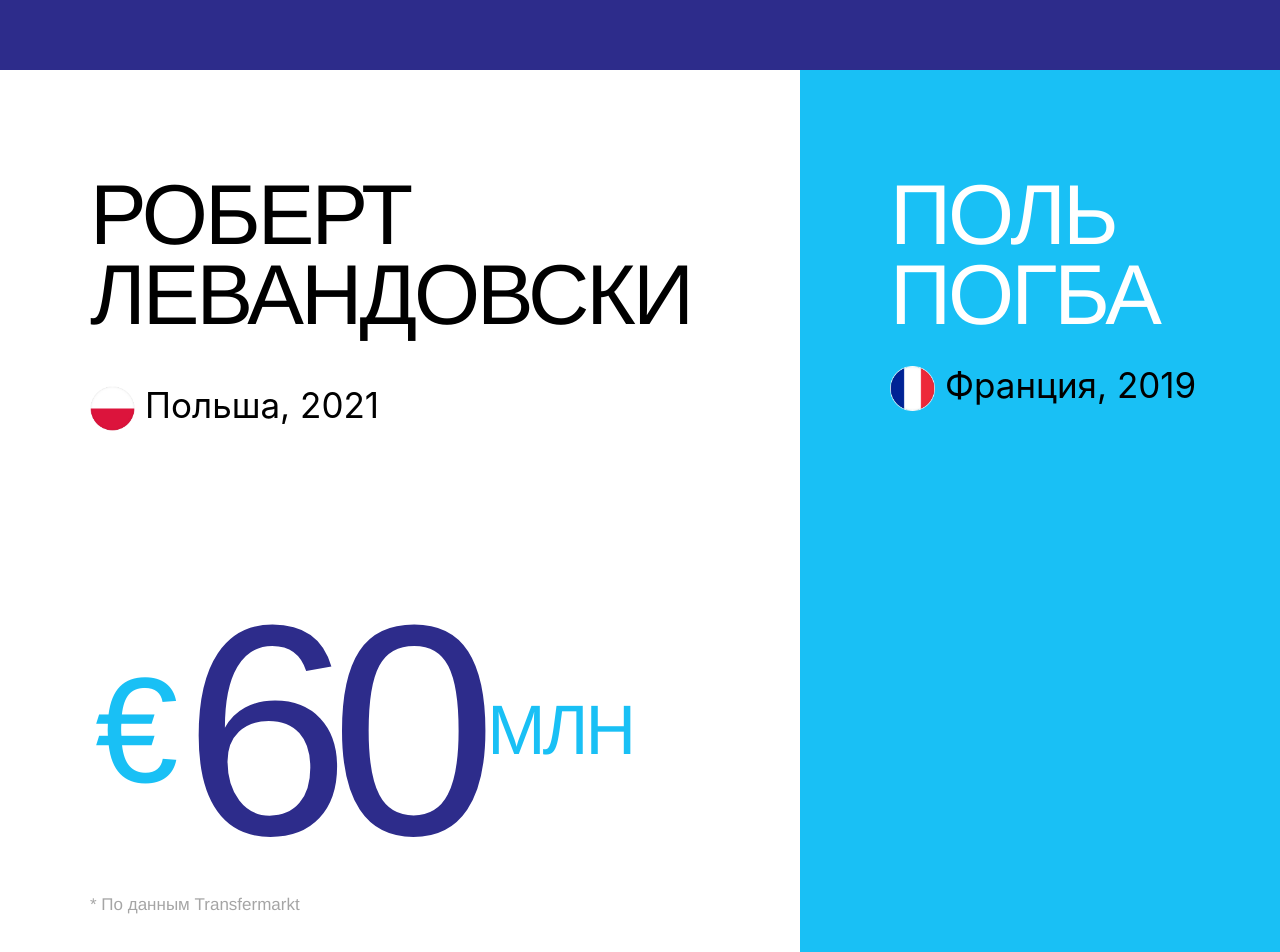
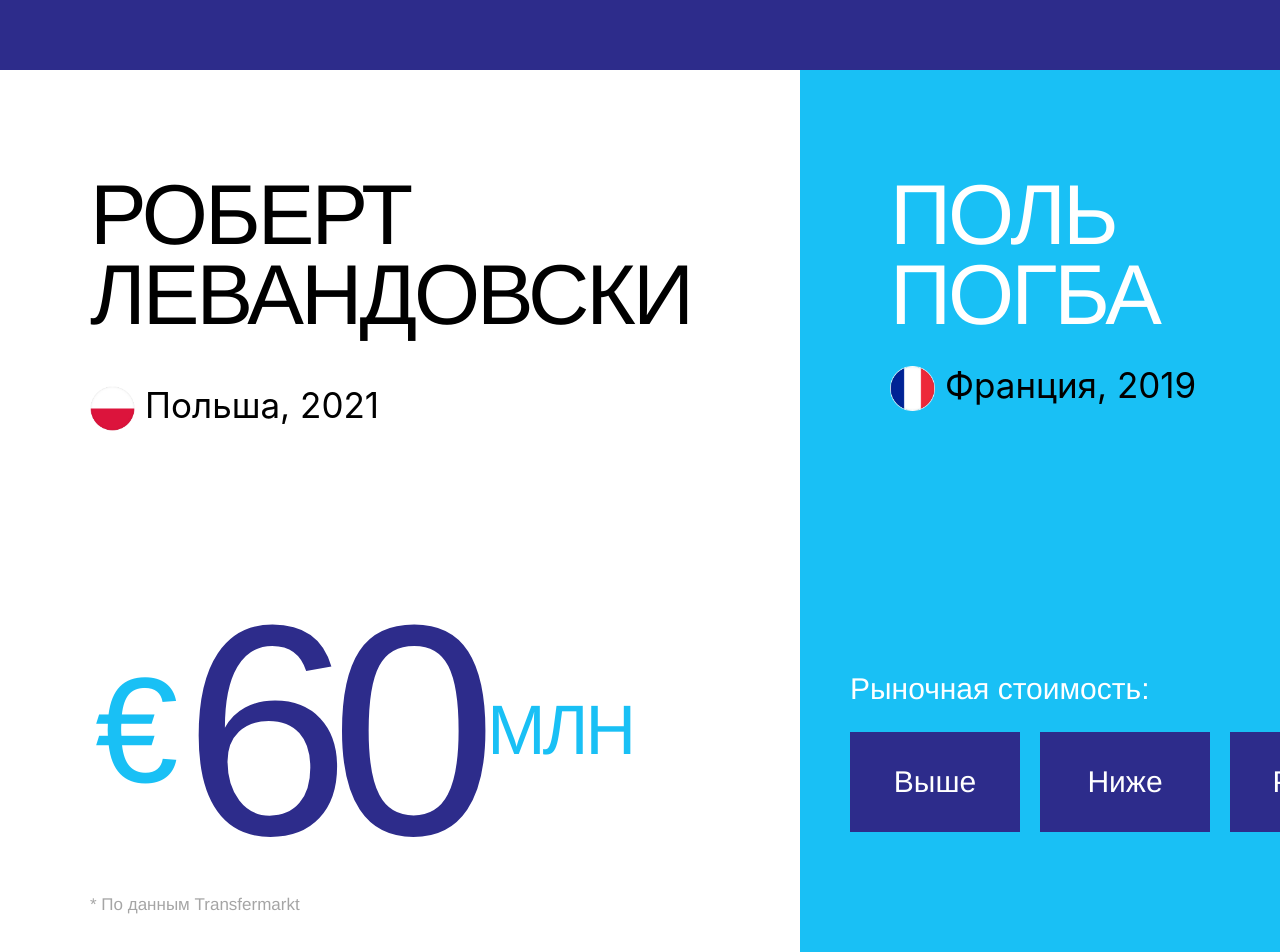
Before and after one commit to AlexeyMikhienkov/football, a Next.js app: page / in a window 1280 px wide. Shown: the top 952 px of the page. Built offline with nearby package versions, Linux system fonts and the light colour scheme.

Commit message:
feat controls: визуально реализованы кнопки ответа на вопрос

```diff
--- a/components/controls/control-button.js
+++ b/components/controls/control-button.js
@@ -1,12 +1,8 @@
 import React from "react";
-import Symbol from "./symbol";
 
 export default function ControlButton({title}) {
     return (
         <button className={`controls__button`}>
-            <div className={"controls__button-symbol"}>
-                <Symbol/>
-            </div>
             <p className={"controls__button-text"}>{title}</p>
         </button>
     )
--- a/components/controls/controls.js
+++ b/components/controls/controls.js
@@ -7,12 +7,13 @@ export default function Controls({className}) { //className = player-info__contr
         <div className={`controls ${className ?? ""}`}>
             <p className={"controls__title"}>{controlsTitle}</p>
             <div className={"controls__buttons"}>
-                {
-                  Object.entries(controls).forEach(([key, value]) => {
-                      return <ControlButton key={key} title={value}/>
-                  })
-                }
+                {renderControls()}
             </div>
         </div>
     )
 }
+
+function renderControls() {
+    return Object.values(controls).map((value, index) => <ControlButton key={index} title={value}/>
+    );
+}
--- a/components/controls/controls.scss
+++ b/components/controls/controls.scss
@@ -1,42 +1,50 @@
 .controls {
 
+  &__buttons {
+    display: flex;
+    flex-direction: row;
+    justify-content: space-between;
+
+    width: 100%;
+    height: 100px;
+  }
+
   &__button {
-    width: 180px;
-    height: 90px;
+    width: 170px;
+    height: auto;
     border: none;
 
     background-color: #2d2c8b;
 
     &:hover {
       cursor: pointer;
-
       background-color: #0b83a3;
     }
   }
 
+  &__button-text {
+    margin: auto;
 
-
-
-  &__button-symbol {
-    width: 37px;
-    height: 20px;
-
-  }
-
-  &__button-text {
     font-family: GraphikLC, Helvetica, sans-serif;
-    font-size: 22px;
+    font-size: 30px;
     font-stretch: 100%;
     font-weight: 400;
     letter-spacing: normal;
-    line-height: 26px;
+    line-height: 40px;
     text-align: center;
     color: #ffffff;
   }
 
-  &__button-symbol-svg {
-  //  background-color: #ffffff;
+  &__title {
+    margin-bottom: 25px;
+    margin-top: 0;
+    width: 100%;
 
+    font-family: GraphikLC, Helvetica, sans-serif;
+    font-size: 30px;
+    line-height: 37px;
+    color: #ffffff;
   }
 
+
 }
--- a/components/controls/symbol.js
+++ /dev/null
@@ -1,5 +0,0 @@
-import React from "react";
-
-export default function Symbol() {
-    return <svg className={"controls__button-symbol-svg"} viewBox="0 0 31 17" xmlns="http://www.w3.org/2000/svg" />
-}
--- a/components/field/field.js
+++ b/components/field/field.js
@@ -2,6 +2,7 @@ import React from "react";
 import PlayerInfo from "../player-info/playerInfo";
 import {players} from "../../constants/constants";
 import {question} from "../../constants/copyright";
+import Controls from "../controls/controls";
 
 export default function Field({className}) {
     return (
@@ -11,6 +12,7 @@ export default function Field({className}) {
             </div>
             <div className={"field__container field__container_right"}>
                 <PlayerInfo className={"field__player-info"} player={players[1]} isQuestion={true}/>
+                <Controls className={"player-info__controls"}/>
             </div>
         </div>
     )
--- a/components/player-info/playerInfo.scss
+++ b/components/player-info/playerInfo.scss
@@ -15,6 +15,15 @@ $aboutHeight: 60px;
     .player-info__name {
       color: #ffffff;
     }
+  }
+
+  &__controls {
+    position: relative;
+    bottom: 300px;
+    left: 50px;
+
+    width: 550px;
+    height: 170px;
   }
 
   &__name {
@@ -128,8 +137,8 @@ $aboutHeight: 60px;
     width: min-content;
     height: min-content;
 
-    bottom: 200px;
-    right: -450px;
+    bottom: 250px;
+    right: -500px;
 
     font-family: Druk Text Cy,Helvetica,sans-serif;
     font-size: 300px;
--- a/constants/copyright.js
+++ b/constants/copyright.js
@@ -1,7 +1,7 @@
 export const euro = "€";
 export const millions = "МЛН";
 export const infoFrom = "* По данным Transfermarkt";
-export const controlsTitle = "Рыночная стоимость";
+export const controlsTitle = "Рыночная стоимость:";
 
 export const controls = {
     up: "Выше",
--- a/pages/index.js
+++ b/pages/index.js
@@ -4,13 +4,9 @@ import {players} from "../constants/constants";
 import ControlButton from "../components/controls/control-button";
 import Field from "../components/field/field";
 import Game from "../components/game/game";
+import Controls from "../components/controls/controls";
 
 export default function Home() {
-  //return (
-  //  <PlayerInfo className={"field__player-info"} player={players[0]} modificator={"right-panel"} />
-  //)
-  //return <ControlButton title={"Выше"}/>
-
   return <Game className={"game"} />
 }
 
```
